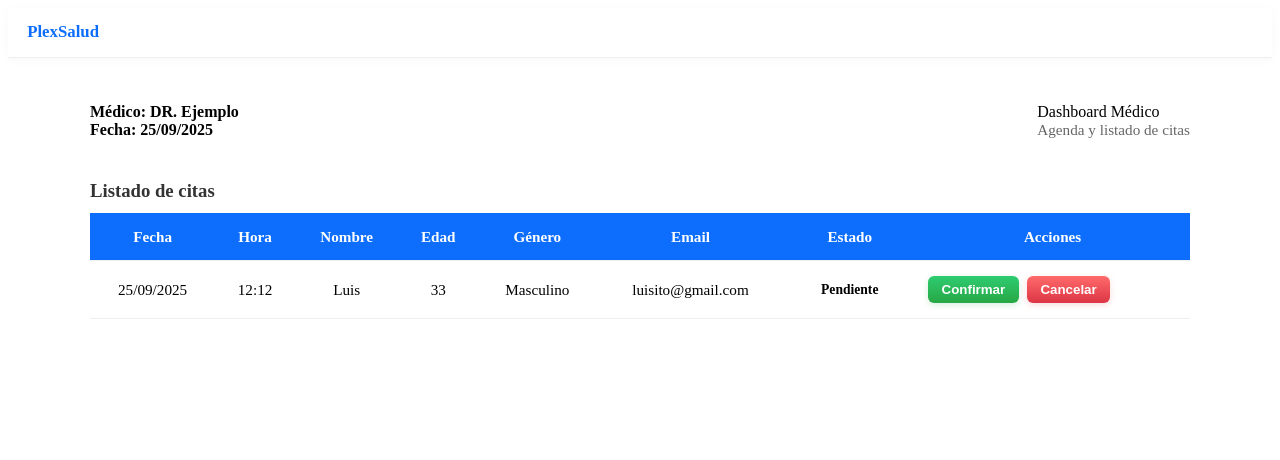
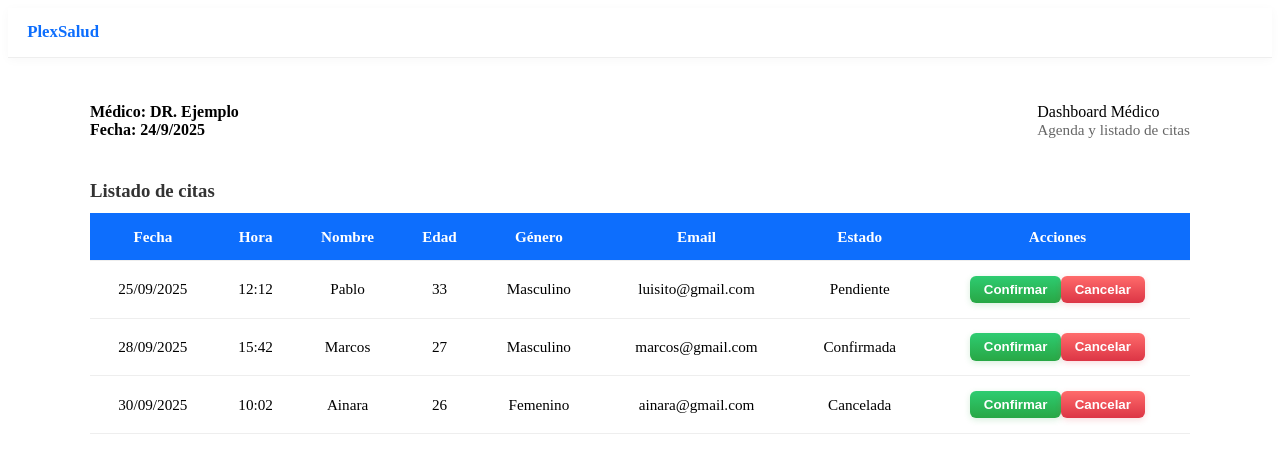
Before and after one commit to efbsplexusteam/plexsalud-frontend-angular-team, an Angular app in the folder plexsalud/: page / in a window 1280 px wide. Shown: the top 460 px of the page. Built offline with nearby package versions, Linux system fonts and the light colour scheme.

Commit message:
Finalizade  functionality Date #7, functionality Table #6, funcionality btnCanc #5 and funcionality btnConf #3

```diff
--- a/plexsalud/src/app/components/table/table.html
+++ b/plexsalud/src/app/components/table/table.html
@@ -13,16 +13,20 @@
         </tr>
     </thead>
     <tbody>
-        <tr >
-            <td>25/09/2025</td>
-            <td>12:12</td>
-            <td>Luis</td>
-            <td>33</td>
-            <td>Masculino</td>
-            <td>luisito@gmail.com</td>
-            <td><span class="status">Pendiente</span></td>
-            <td class="actions-cell"><app-btn-conf></app-btn-conf><app-btn-canc></app-btn-canc></td>
-        </tr>
+        @for(appointment of appointments; track appointment.id){
+        <tr>
+            <td>{{ appointment.date }}</td>
+            <td>{{ appointment.time }}</td>
+            <td>{{ appointment.name }}</td>
+            <td>{{ appointment.age }}</td>
+            <td>{{ appointment.gender }}</td>
+            <td>{{ appointment.email }}</td>
+            <td>{{ appointment.state}}</td>
+            <td>
+                <app-btn-conf (accion)="updateState(appointment.id, 'Confirmada')"></app-btn-conf>
+                <app-btn-canc (accion)="updateState(appointment.id, 'Cancelada')"></app-btn-canc>
+            </td>
+        }
     </tbody>
 </table>
 <!-- div con texto no hay citas para mostrar -->
--- a/plexsalud/src/app/components/table/table.ts
+++ b/plexsalud/src/app/components/table/table.ts
@@ -15,7 +15,7 @@ import { Appointment } from '../../model/appointment.model';
 
 export class Table {
  appointments: Appointment[] = [
-    { id: 1, date: '25/09/2025', time: '12:12', name: 'Luis', age: 33, gender: 'Masculino', email: 'luisito@gmail.com', state: 'Pendiente' },
+    { id: 1, date: '25/09/2025', time: '12:12', name: 'Pablo', age: 33, gender: 'Masculino', email: 'luisito@gmail.com', state: 'Pendiente' },
     { id: 2, date: '28/09/2025', time: '15:42', name: 'Marcos', age: 27, gender: 'Masculino', email: 'marcos@gmail.com', state: 'Confirmada' },
     { id: 3, date: '30/09/2025', time: '10:02', name: 'Ainara', age: 26, gender: 'Femenino', email: 'ainara@gmail.com', state: 'Cancelada' }
   ];
--- a/plexsalud/src/app/pages/dashboard-doctor/dashboard-doctor.html
+++ b/plexsalud/src/app/pages/dashboard-doctor/dashboard-doctor.html
@@ -4,7 +4,7 @@
     <header class="dash-header">
         <div class="meta">
             <div><b><span>Médico:</span><span> DR. Ejemplo</span></b></div>
-            <div><b><span>Fecha:</span><span> 25/09/2025</span></b></div>
+            <div><b><span>Fecha:</span><span> {{ dateToday }}</span></b></div>
         </div>
         <div>
             <span>Dashboard Médico</span>
--- a/plexsalud/src/app/pages/dashboard-doctor/dashboard-doctor.ts
+++ b/plexsalud/src/app/pages/dashboard-doctor/dashboard-doctor.ts
@@ -9,5 +9,7 @@ import { Table } from '../../components/table/table';
   styleUrl: './dashboard-doctor.css'
 })
 export class DashboardDoctor {
-
+  get dateToday(): string {
+    return new Date().toLocaleDateString('es-ES');
+  }
 }
```
